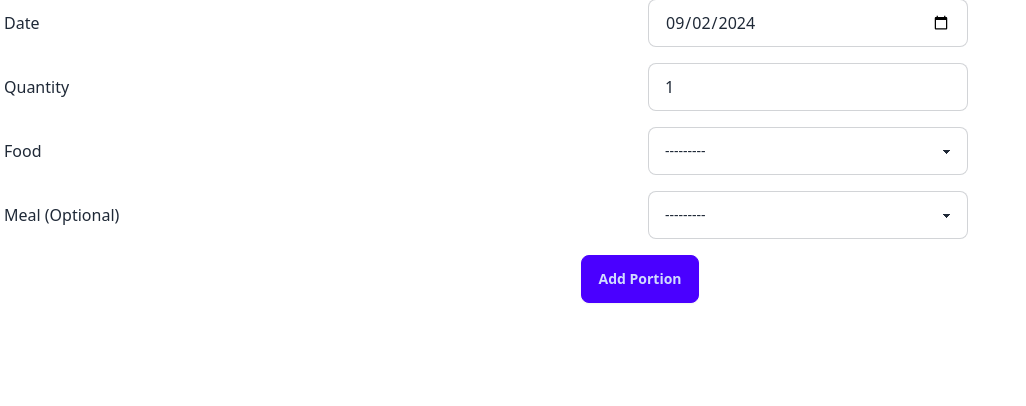
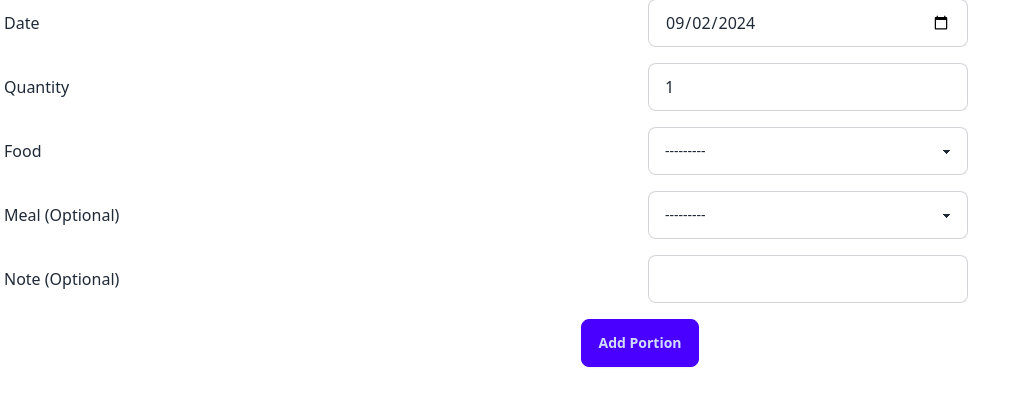
Before and after one commit to susrik/django-nutrition, a Django app: page /nutrition/add-portion/ in a window 1280 px wide. Shown: the part 97-503 px from the top of the page, without its empty margins (0-1026 px from the left). Run offline with Django 5.2, Linux system fonts and the light colour scheme; data that the repository does not hold is empty; some libraries are stand-ins or nearby versions.

Commit message:
added note field input toi portion form

```diff
--- a/nutrition/templates/nutrition/add_portion.html
+++ b/nutrition/templates/nutrition/add_portion.html
@@ -39,6 +39,12 @@
                 <div>{{ form.meal }}</div>
             </div>
 
+            <!-- Note field (optional) -->
+            <div class="grid grid-cols-2 gap-4 items-center">
+                <label class="text-right label">Note (Optional)</label>
+                <div>{{ form.note }}</div>
+            </div>
+
             <!-- Submit button -->
             <div class="grid grid-cols-2 gap-4">
                 <div class="col-span-2 text-center">
--- a/nutrition/views.py
+++ b/nutrition/views.py
@@ -73,7 +73,7 @@ def day(request, day_str):
 class PortionForm(forms.ModelForm):
     class Meta:
         model = Portion
-        fields = ['date', 'quantity', 'food', 'meal']
+        fields = ['date', 'quantity', 'food', 'meal', 'note']
         widgets = {
             'date': forms.DateInput(attrs={
                   # DaisyUI input styling
@@ -82,7 +82,7 @@ class PortionForm(forms.ModelForm):
             'quantity': forms.NumberInput(attrs={
                   # DaisyUI input styling
                 'class': 'input input-bordered w-full max-w-xs',
-                'step': 0.1}),
+                'step': 0.01}),
             'food': forms.Select(attrs={
                 # DaisyUI select style
                 'class': 'select select-bordered w-full max-w-xs',
@@ -91,9 +91,10 @@ class PortionForm(forms.ModelForm):
                 # DaisyUI select style
                 'class': 'select select-bordered w-full max-w-xs',
             }),
-
-
-
+            'note': forms.TextInput(attrs={
+                # DaisyUI input styling
+                'class': 'input input-bordered w-full max-w-xs',
+            }),
           }
 
 def add_portion(request):
```
